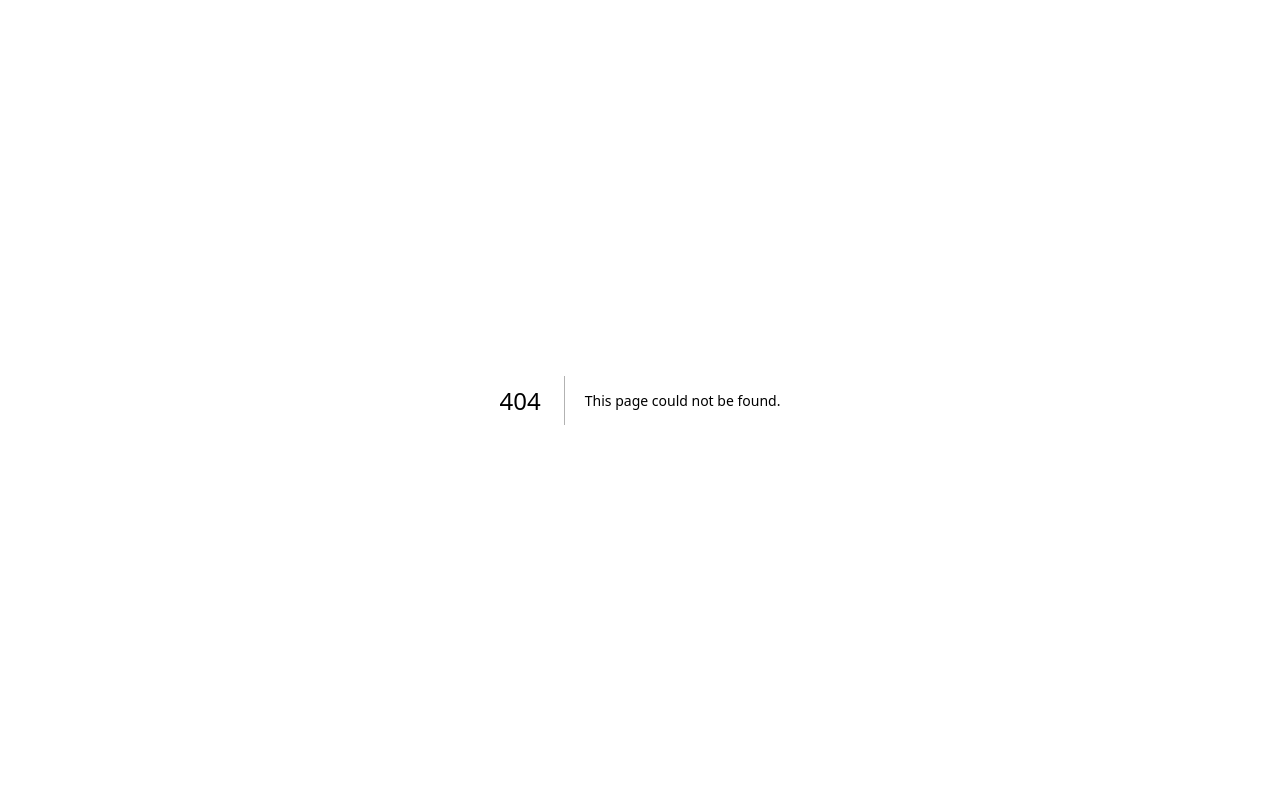
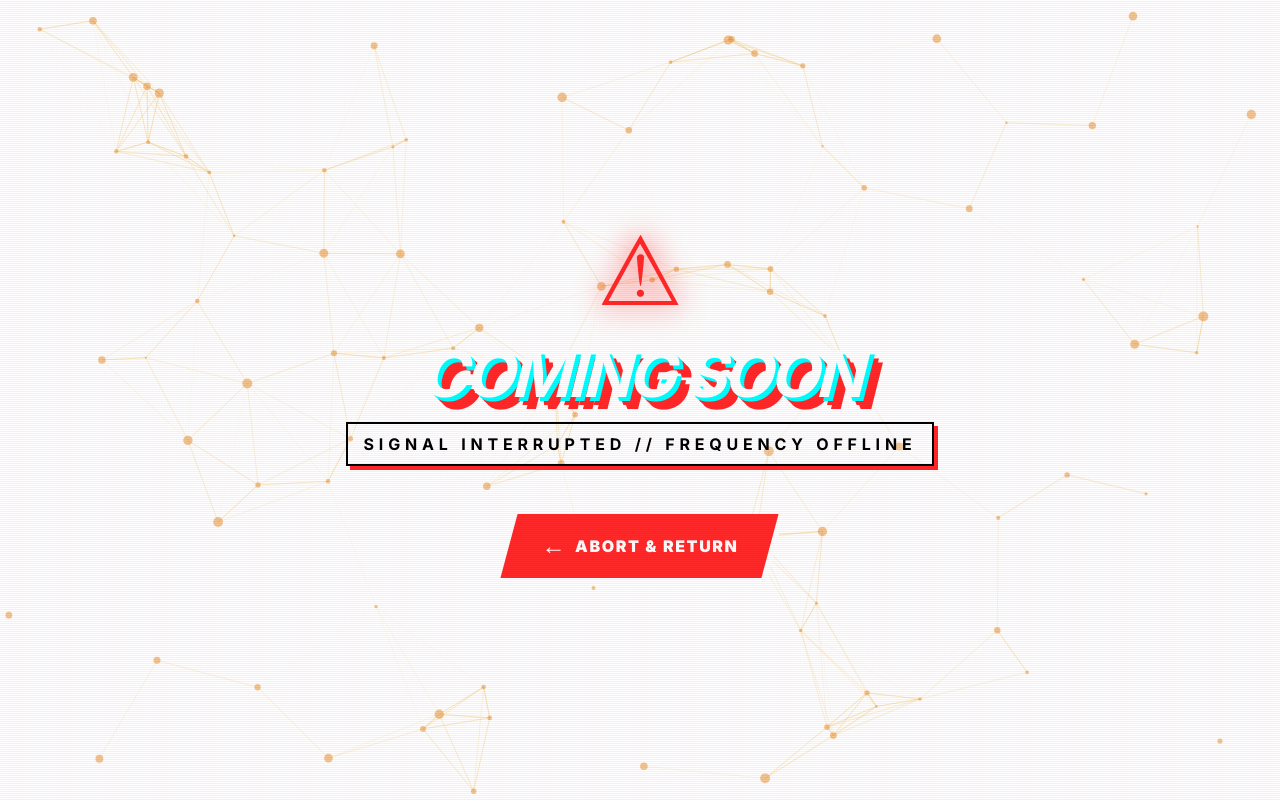
Before and after one commit to sardaaryan/portfolio, a Next.js app: page /contact in a window 1280 px wide. Before the commit this address had no page. Built offline with nearby package versions, Linux system fonts and the light colour scheme.

Commit message:
final UI changes

```diff
--- a/app/about/page.tsx
+++ b/app/about/page.tsx
@@ -8,16 +8,10 @@ import stravaData from "../../data/metrics.json";
 export default function About() {
   return (
     <main
-      // 1. Changed min-h-screen to h-screen so THIS container handles the scrolling
       className="relative h-screen w-full overflow-y-auto no-scrollbar"
       style={{
-        // 2. Added a dark overlay gradient so your text remains readable over the busy poster!
-        backgroundImage: "linear-gradient(rgba(0, 0, 0, 0.6), rgba(0, 0, 0, 0.6)), url('/about.png')",
-
-        // 3. 'local' forces the background to scroll WITH the content inside this scrollable container
+        backgroundImage: "linear-gradient(rgba(0, 0, 0, 0.7), rgba(0, 0, 0, 0.7)), url('/about.png')",
         backgroundAttachment: "local",
-
-        // 4. Anchors the image to the top so you see the top of the poster first
         backgroundPosition: "top center",
         backgroundSize: "cover",
         backgroundRepeat: "no-repeat",
@@ -29,24 +23,26 @@ export default function About() {
       </div>
 
       {/* MAIN CONTENT WRAPPER */}
-      {/* Added z-10 to ensure your content stays above everything */}
       <div className="relative flex-grow flex flex-col pt-32 pb-24 z-10">
         <div className="container mx-auto px-4 flex flex-col gap-y-12">
-
-          {/* PAGE TITLE */}
+          {/* PAGE TITLE SECTION */}
           <div className="text-center lg:text-left mt-8 xl:mt-12">
-            {/* The Gradient Heading */}
-            <h2 className="text-5xl md:text-6xl font-black mb-4 tracking-tighter uppercase drop-shadow-lg text-transparent bg-clip-text bg-gradient-to-r from-pink-500 via-cyan-400 to-yellow-500">
+            {/* 1. PINK TO PURPLE GRADIENT HEADING */}
+            <h2
+              className="text-5xl md:text-6xl lg:text-7xl font-black mb-4 tracking-tighter uppercase
+               text-transparent bg-clip-text
+               bg-[linear-gradient(to_right,#7000ff,#ff00ff,#00ffff,#ff00ff,#7000ff)]
+               animate-gradient w-fit mx-auto lg:mx-0
+               drop-shadow-[0_0_15px_rgba(255,0,255,0.3)]"
+            >
               About Me <span className="text-white">.</span>
             </h2>
 
-            {/* The Updated Text */}
             <p className="max-w-[650px] mx-auto lg:mx-0 text-white/90 text-lg md:text-xl font-medium drop-shadow-md leading-relaxed">
               Beyond the code, here is a real-time look at my life outside of work, powered by automated ETL pipelines pulling from my personally used services.
               <br className="mt-2 block" />
-              <span className="text-pink-400/90 text-base italic">
-                (And yeah, I put together the Spider-Punk poster in the background 🎸)
-              </span>
+              {/* 2. MAGENTA / ORCHID SUBTEXT (Between Pink and Purple) */}
+              <span className="text-[#d441ff] text-base italic font-bold">(And yeah, I put together the Spider-Punk poster in the background 🎸)</span>
             </p>
           </div>
 
@@ -55,7 +51,6 @@ export default function About() {
             <SpotifyStats data={spotifyData} />
             <StravaStats data={stravaData} />
           </div>
-
         </div>
       </div>
     </main>
--- /dev/null
+++ b/app/contact/page.tsx
@@ -0,0 +1,80 @@
+"use client";
+
+import { motion } from "framer-motion";
+import Link from "next/link";
+import { fadeIn } from "../variants";
+import ParticlesContainer from "../../components/ParticlesContainer";
+
+const Contact = () => {
+  return (
+    <main className="relative w-full h-screen bg-primary/30 overflow-hidden flex items-center justify-center">
+
+      {/* --- BACKGROUND LAYER --- */}
+      <div className="fixed inset-0 z-[-1] pointer-events-none">
+        <div className="absolute inset-0 bg-radial-gradient from-transparent to-black/90" />
+        <ParticlesContainer />
+      </div>
+
+      {/* --- CONTENT --- */}
+      <div className="container mx-auto flex flex-col items-center justify-center text-center px-4 z-10">
+
+        {/* WARNING ICON */}
+        <motion.div
+          variants={fadeIn("down", 0.2)}
+          initial="hidden"
+          animate="show"
+          className="mb-6 text-[#ff2a2a] text-6xl md:text-8xl drop-shadow-[0_0_15px_rgba(255,42,42,1)]"
+        >
+          ⚠
+        </motion.div>
+
+        {/* MAIN TEXT */}
+        <motion.h1
+          variants={fadeIn("up", 0.3)}
+          initial="hidden"
+          animate="show"
+          data-text="COMING SOON"
+          className="animate-glitch text-6xl md:text-8xl lg:text-9xl font-black italic uppercase text-white mb-4 tracking-tighter leading-none drop-shadow-[8px_8px_0px_#ff2a2a] [text-shadow:4px_4px_0px_#00ffff]"
+        >
+          COMING <br className="md:hidden" /> SOON
+        </motion.h1>
+
+        {/* SUBTEXT / STATUS */}
+        <motion.p
+          variants={fadeIn("up", 0.4)}
+          initial="hidden"
+          animate="show"
+          className="text-accent font-bold uppercase tracking-[0.3em] text-sm md:text-base bg-white/10 px-4 py-2 skew-x-[-12deg] border-2 border-accent shadow-[4px_4px_0px_#ff2a2a] mb-12"
+        >
+          Signal Interrupted // Frequency Offline
+        </motion.p>
+
+        {/* --- RETURN TO HOME OPTION --- */}
+        <motion.div
+          variants={fadeIn("up", 0.6)}
+          initial="hidden"
+          animate="show"
+        >
+          <Link
+            href="/"
+            className="group relative inline-flex items-center justify-center px-8 py-4 font-black uppercase tracking-widest text-white transition-all duration-300"
+          >
+            {/* The "Tape/Paper" Background */}
+            <span className="absolute inset-0 w-full h-full bg-[#ff2a2a] skew-x-[-15deg] group-hover:bg-[#00ffff] group-hover:skew-x-[15deg] transition-all duration-500 shadow-[6px_6px_0px_white]"></span>
+
+            {/* The Label */}
+            <span className="relative flex items-center gap-2 group-hover:text-black">
+              <span className="text-2xl">←</span>
+              Abort & Return
+            </span>
+          </Link>
+        </motion.div>
+
+        {/* SCANLINE OVERLAY */}
+        <div className="absolute inset-0 pointer-events-none opacity-20 bg-[linear-gradient(rgba(18,16,16,0)_50%,rgba(0,0,0,0.25)_50%),linear-gradient(90deg,rgba(255,0,0,0.06),rgba(0,255,0,0.02),rgba(0,0,255,0.06))] bg-[length:100%_2px,3px_100%]" />
+      </div>
+    </main>
+  );
+};
+
+export default Contact;
--- a/app/globals.css
+++ b/app/globals.css
@@ -93,6 +93,19 @@
   }
 }
 
+@layer utilities {
+  @keyframes gradient-move {
+    0% { background-position: 0% 50%; }
+    50% { background-position: 100% 50%; }
+    100% { background-position: 0% 50%; }
+  }
+
+  .animate-gradient {
+    background-size: 200% auto; /* High width allows it to "slide" */
+    animation: gradient-move 5s ease infinite;
+  }
+}
+
 body {
   background: var(--background);
   color: var(--foreground);
```
